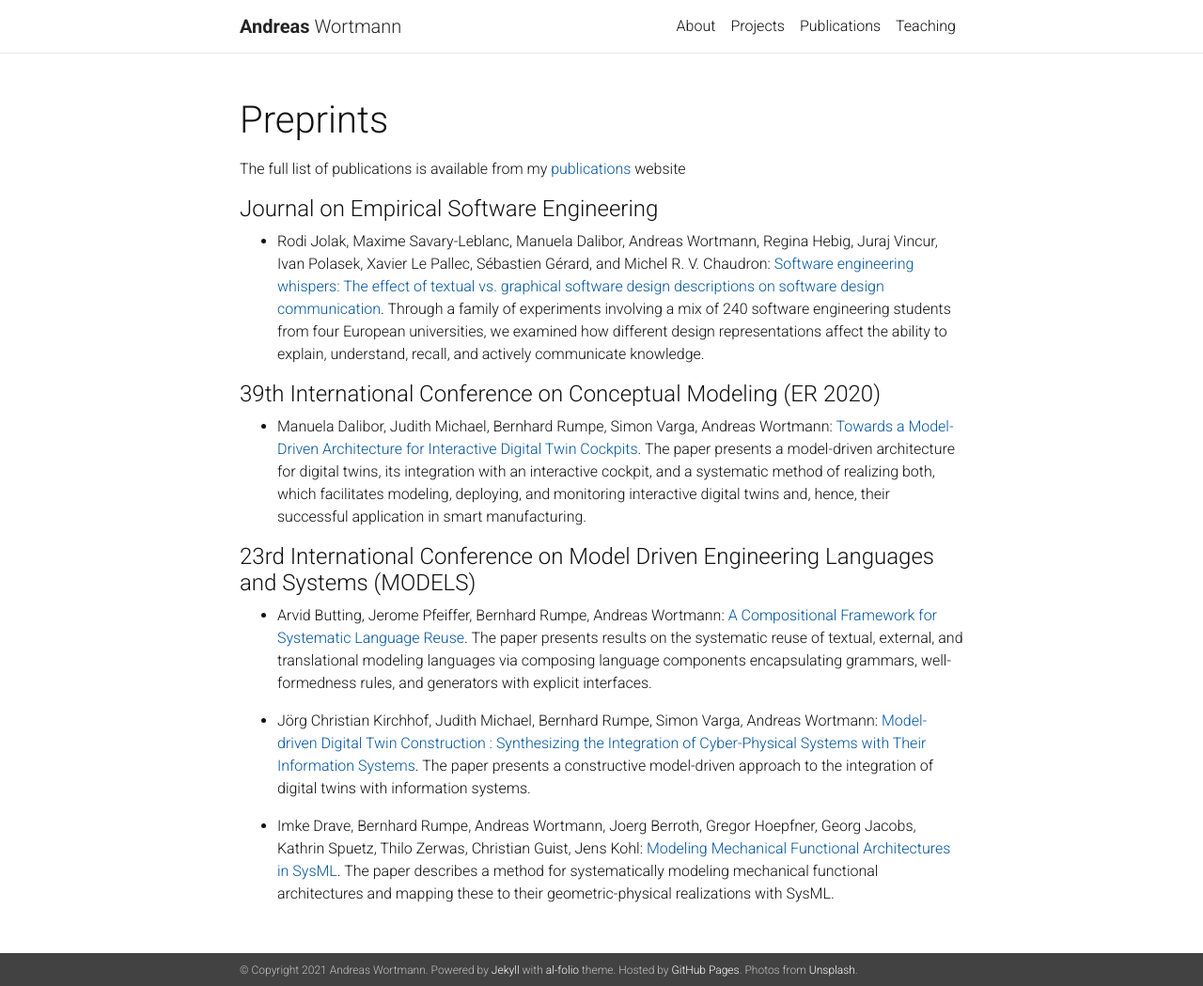
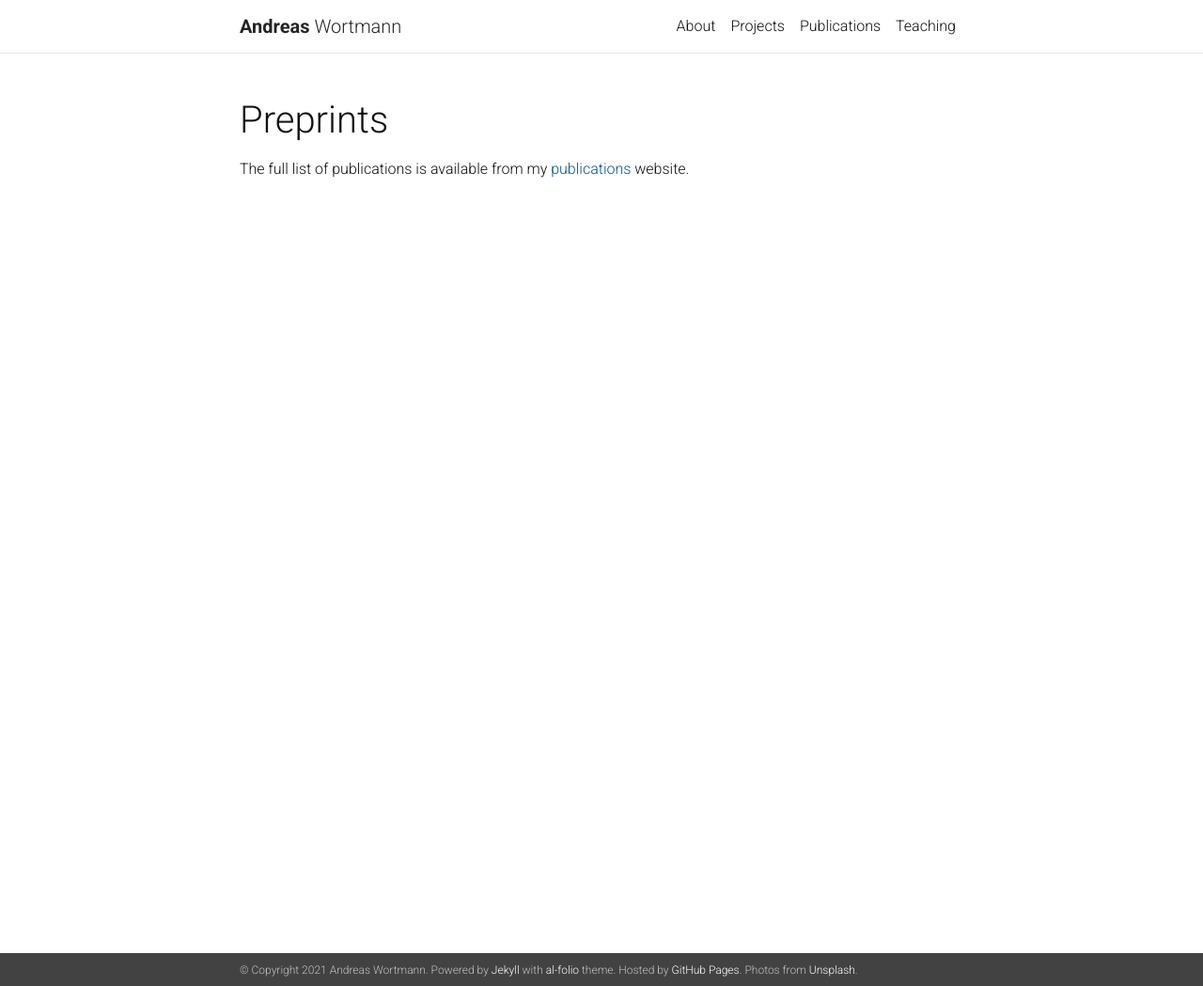
Before and after one commit to awortmann/awortmann.github.io, a Jekyll site: the page built from _pages/preprints.md, in a window 1280 px wide and 1049 px high. Shown: the whole window at 94% size. Built offline with Jekyll 4.4.1, drawn with Linux system fonts in a browser that asks for light colours; nearby versions of some CDN libraries; a style sheet for code colours, icons or effects is not loaded.

Commit message:
Minor update

```diff
--- a/_pages/preprints.md
+++ b/_pages/preprints.md
@@ -6,20 +6,4 @@ description:
 nav: false
 ---
 
-The full list of publications is available from my [publications](../publications/) website
-
-#### Journal on Empirical Software Engineering
-
-- Rodi Jolak, Maxime Savary-Leblanc, Manuela Dalibor, Andreas Wortmann, Regina Hebig, Juraj Vincur, Ivan Polasek, Xavier Le Pallec, Sébastien Gérard, and Michel R. V. Chaudron: [Software engineering whispers: The effect of textual vs. graphical software design descriptions on software design communication](https://link.springer.com/article/10.1007/s10664-020-09835-6?wt_mc=Internal.Event.1.SEM.ArticleAuthorOnlineFirst). Through a family of experiments involving a mix of 240 software engineering students from four European universities, we examined how different design representations affect the ability to explain, understand, recall, and actively communicate knowledge.
-
-#### 39th International Conference on Conceptual Modeling (ER 2020)
-
-- Manuela Dalibor, Judith Michael, Bernhard Rumpe, Simon Varga, Andreas Wortmann: [Towards a Model-Driven Architecture for Interactive Digital Twin Cockpits](https://raw.githubusercontent.com/awortmann/awortmann.github.io/master/downloads/preprints/2020/er/Towards_a_Model-Driven_Architecture_for_Interactive_Digital_Twin_Cockpits.pdf). The paper presents a model-driven architecture for digital twins, its integration with an interactive cockpit, and a systematic method of realizing both, which facilitates modeling, deploying, and monitoring interactive digital twins and, hence, their successful application in smart manufacturing.
-
-#### 23rd International Conference on Model Driven Engineering Languages and Systems (MODELS)
-
-- Arvid Butting, Jerome Pfeiffer, Bernhard Rumpe, Andreas Wortmann: [A Compositional Framework for Systematic Language Reuse](https://raw.githubusercontent.com/awortmann/awortmann.github.io/master/downloads/preprints/2020/models/A_Compositional_Frameworkfor_Systematic_Modeling_Language_Reuse.pdf). The paper presents results on the systematic reuse of textual, external, and translational modeling languages via composing language components encapsulating grammars, well-formedness rules, and generators with explicit interfaces.
-
-- Jörg Christian Kirchhof, Judith Michael, Bernhard Rumpe, Simon Varga, Andreas Wortmann: [Model-driven Digital Twin Construction : Synthesizing the Integration of Cyber-Physical Systems with Their Information Systems](https://raw.githubusercontent.com/awortmann/awortmann.github.io/master/downloads/preprints/2020/models/Model-driven_Digital_Twin_Construction_-_Synthesizing_the_Integration_of_Cyber-Physical_Systems_with_Their_Information_Systems.pdf). The paper presents a constructive model-driven approach to the integration of digital twins with information systems.
-
-- Imke Drave, Bernhard Rumpe, Andreas Wortmann, Joerg Berroth, Gregor Hoepfner, Georg Jacobs, Kathrin Spuetz, Thilo Zerwas, Christian Guist, Jens Kohl: [Modeling Mechanical Functional Architectures in SysML](https://raw.githubusercontent.com/awortmann/awortmann.github.io/master/downloads/preprints/2020/models/Modeling_Mechanical_Functional_Architectures_in_SysML.PDF). The paper describes a method for systematically modeling mechanical functional architectures and mapping these to their geometric-physical realizations with SysML.
+The full list of publications is available from my [publications](../publications/) website.
```
Also changed, not shown: _projects/scolar.md (renamed from _projects/scolar.markdown, +2 -2 lines), _projects/crest.md (renamed from _projects/crest.markdown), _projects/cse.md (renamed from _projects/cse.markdown), _projects/digital-twins.md (renamed from _projects/digital-twins.markdown), _projects/internet-of-production.md (renamed from _projects/internet-of-production.markdown), _projects/iserveu.md (renamed from _projects/iserveu.markdown), _projects/montiarcautomaton.md (renamed from _projects/montiarcautomaton.markdown).
